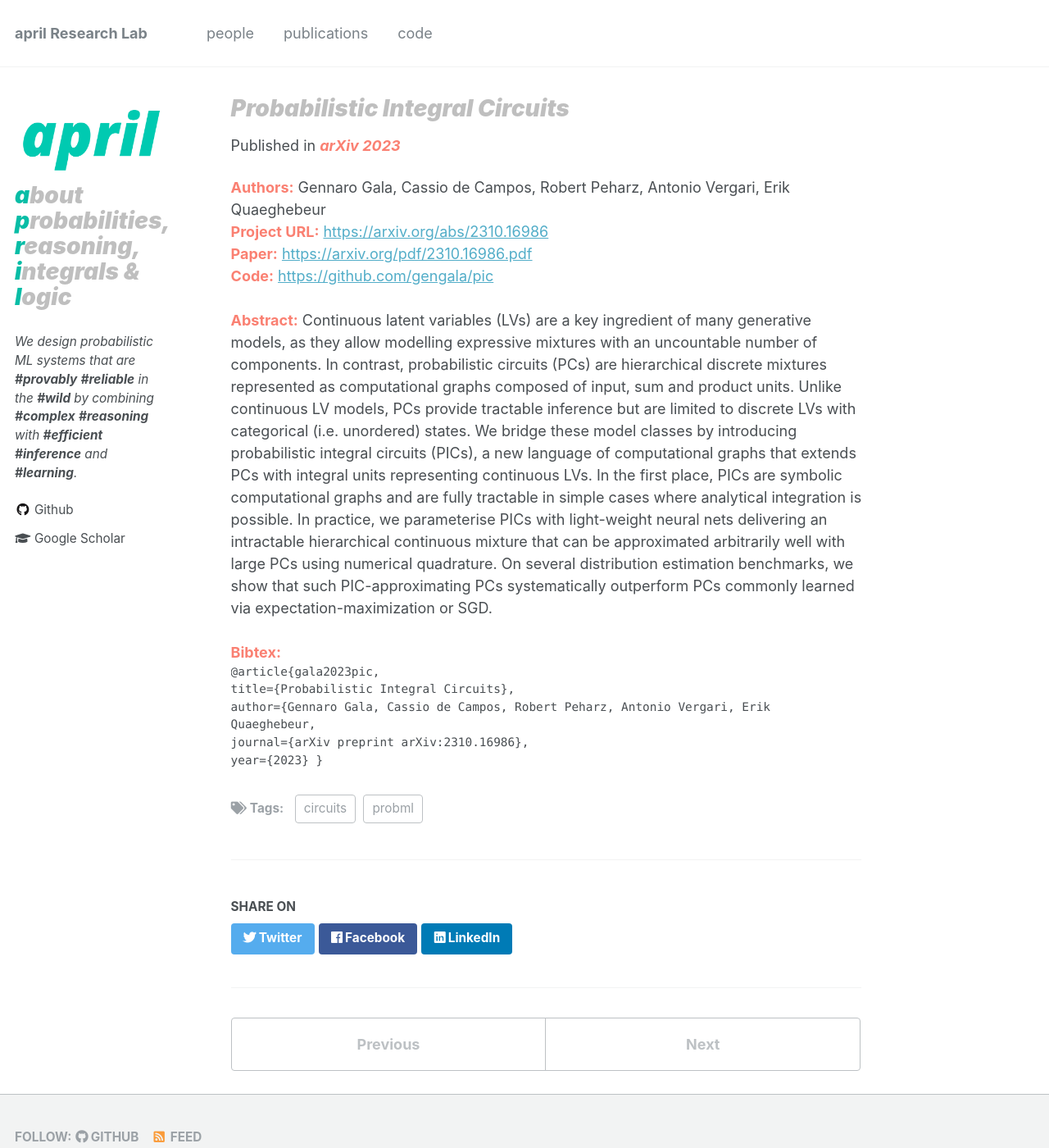
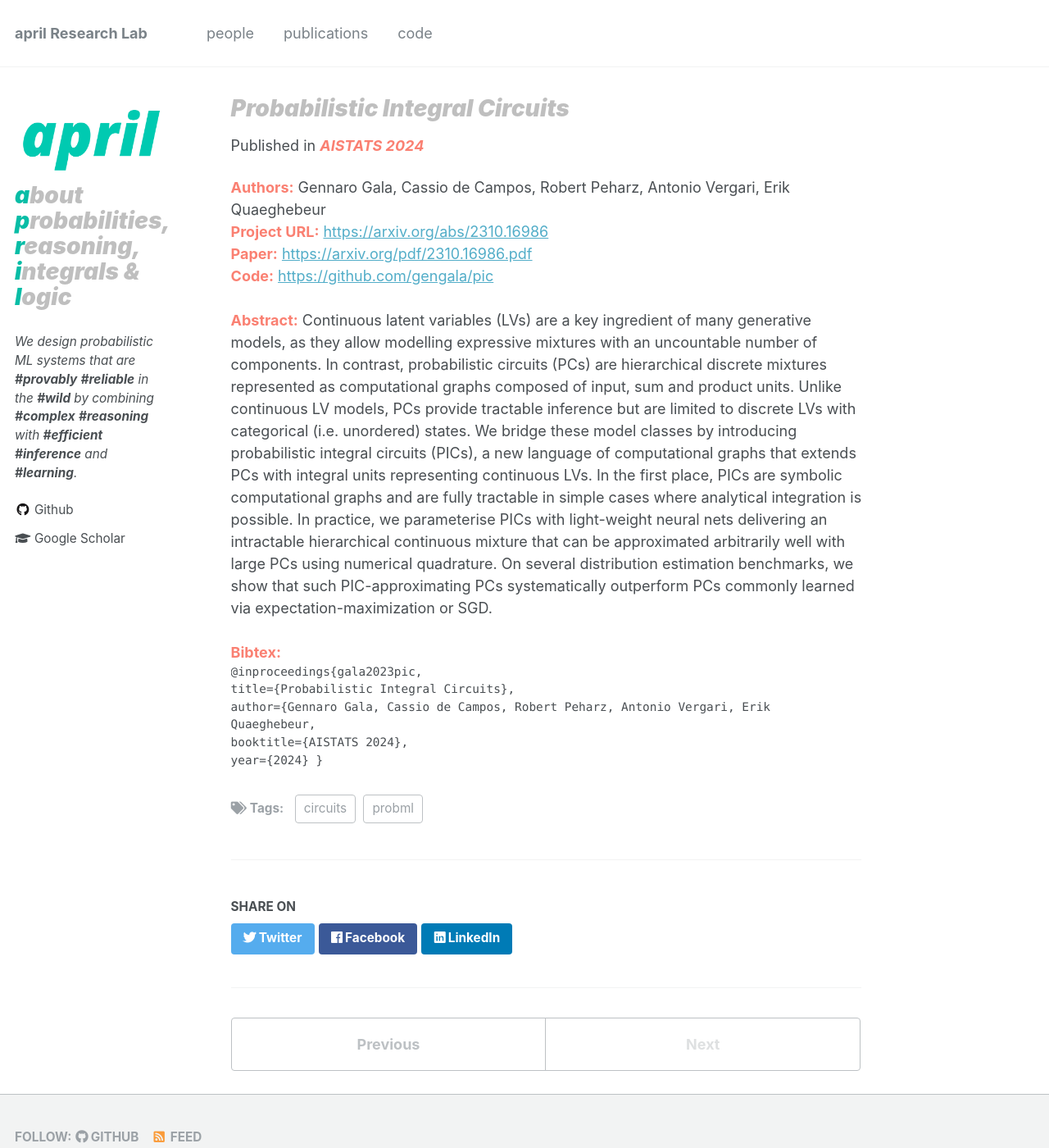
Before and after one commit to april-tools/april-tools.github.io, a Jekyll site: the page built from _publications/gala2023pic.md, in a window 1280 px wide and 1400 px high. Shown: the whole window at 82% size. Built offline with Jekyll 4.4.1, drawn with Linux system fonts in a browser that asks for light colours; nearby versions of some CDN libraries.

Commit message:
gala2023pic update accepted

```diff
--- a/_publications/gala2023pic.md
+++ b/_publications/gala2023pic.md
@@ -3,21 +3,21 @@ collection: publications
 ref: "gala2023pic"
 permalink: "publications/gala2023pic"
 title:  "Probabilistic Integral Circuits"
-date:   2023-10-28 00:00
+date:   2024-01-19 00:00
 tags: circuits probml
 image: "/images/papers/gala2023pic/pic-comp.png"
 authors: "Gennaro Gala, Cassio de Campos, Robert Peharz, Antonio Vergari, Erik Quaeghebeur"
 paperurl: "https://arxiv.org/abs/2310.16986"
 pdf: "https://arxiv.org/pdf/2310.16986.pdf"
-venue: "arXiv 2023"
+venue: "AISTATS 2024"
 code: "https://github.com/gengala/pic"
 excerpt: "We represent hierarchical continuous latent variable models as computational graph that allow us to efficiently approximate intractable distributions via recursive quadrature rules"
 abstract: "Continuous latent variables (LVs) are a key ingredient of many generative models, as they allow modelling expressive mixtures with an uncountable number of components. In contrast, probabilistic circuits (PCs) are hierarchical discrete mixtures represented as computational graphs composed of input, sum and product units. Unlike continuous LV models, PCs provide tractable inference but are limited to discrete LVs with categorical (i.e. unordered) states. We bridge these model classes by introducing probabilistic integral circuits (PICs), a new language of computational graphs that extends PCs with integral units representing continuous LVs. In the first place, PICs are symbolic computational graphs and are fully tractable in simple cases where analytical integration is possible. In practice, we parameterise PICs with light-weight neural nets delivering an intractable hierarchical continuous mixture that can be approximated arbitrarily well with large PCs using numerical quadrature. On several distribution estimation benchmarks, we show that such PIC-approximating PCs systematically outperform PCs commonly learned via expectation-maximization or SGD."
 supplemental:
-bibtex: "@article{gala2023pic,<br/>
+bibtex: "@inproceedings{gala2023pic,<br/>
   title={Probabilistic Integral Circuits},<br/>
   author={Gennaro Gala, Cassio de Campos, Robert Peharz, Antonio Vergari, Erik Quaeghebeur,<br/>
-  journal={arXiv preprint arXiv:2310.16986},<br/>
-  year={2023}
+  booktitle={AISTATS 2024},<br/>
+  year={2024}
 }"
 ---
```
Also changed, not shown: _news/gala2023pic-accepted.md (added, +7 -0 lines).
